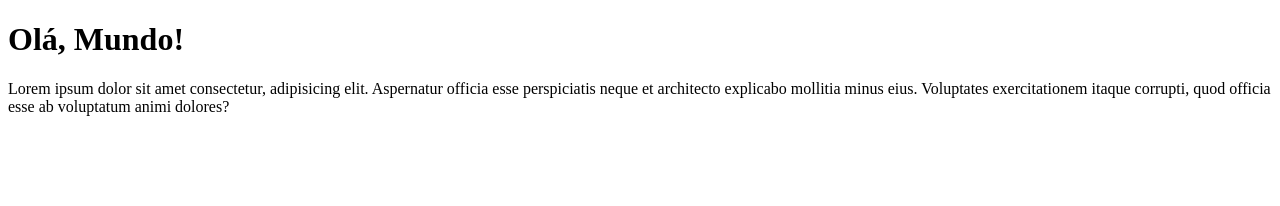
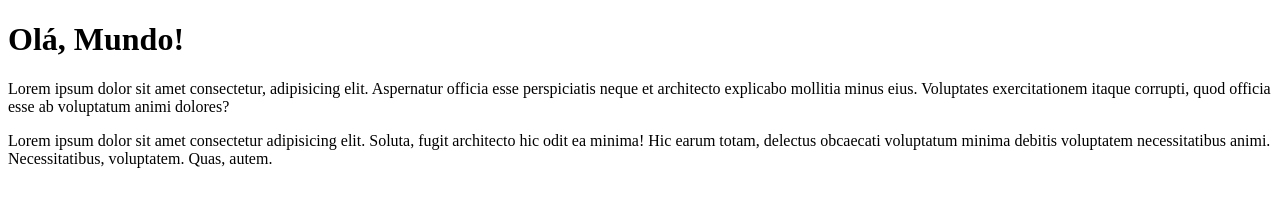
Before and after one commit to jrrpaz/cursoemvideo, a plain HTML site: page site-exemplo/index.html in a window 1280 px wide. Drawn offline with Linux system fonts and the light colour scheme.

Commit message:
adicionei um paragrafo

```diff
--- a/site-exemplo/index.html
+++ b/site-exemplo/index.html
@@ -8,6 +8,6 @@
 <body>
     <h1>Olá, Mundo!</h1>
     <p>Lorem ipsum dolor sit amet consectetur, adipisicing elit. Aspernatur officia esse perspiciatis neque et architecto explicabo mollitia minus eius. Voluptates exercitationem itaque corrupti, quod officia esse ab voluptatum animi dolores?</p>
-
+    <p>Lorem ipsum dolor sit amet consectetur adipisicing elit. Soluta, fugit architecto hic odit ea minima! Hic earum totam, delectus obcaecati voluptatum minima debitis voluptatem necessitatibus animi. Necessitatibus, voluptatem. Quas, autem.</p>
 </body>
 </html>
```
